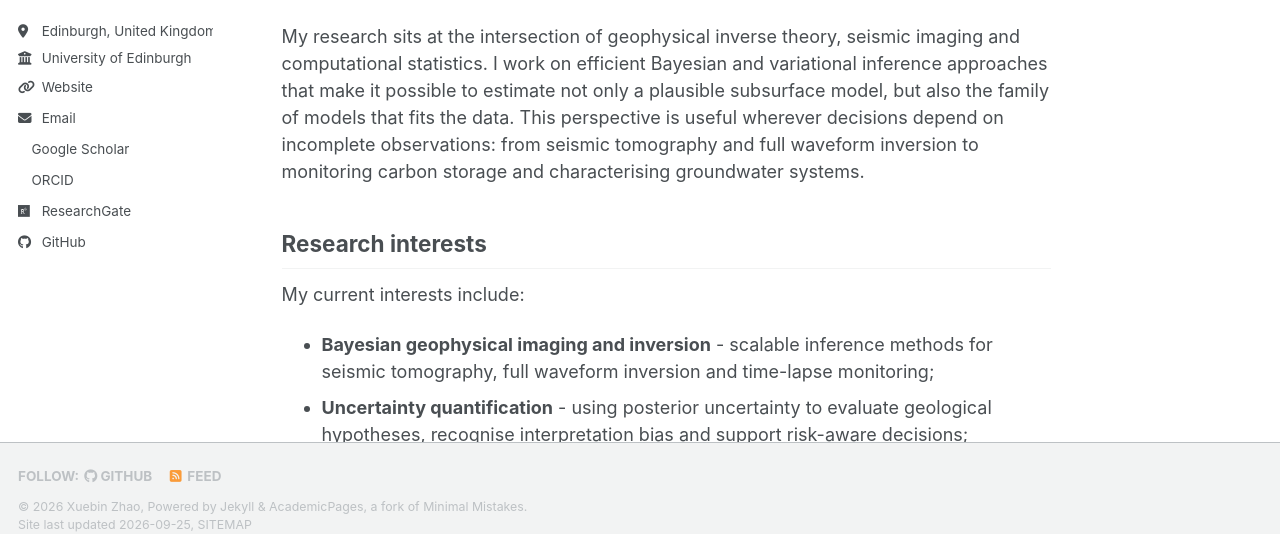
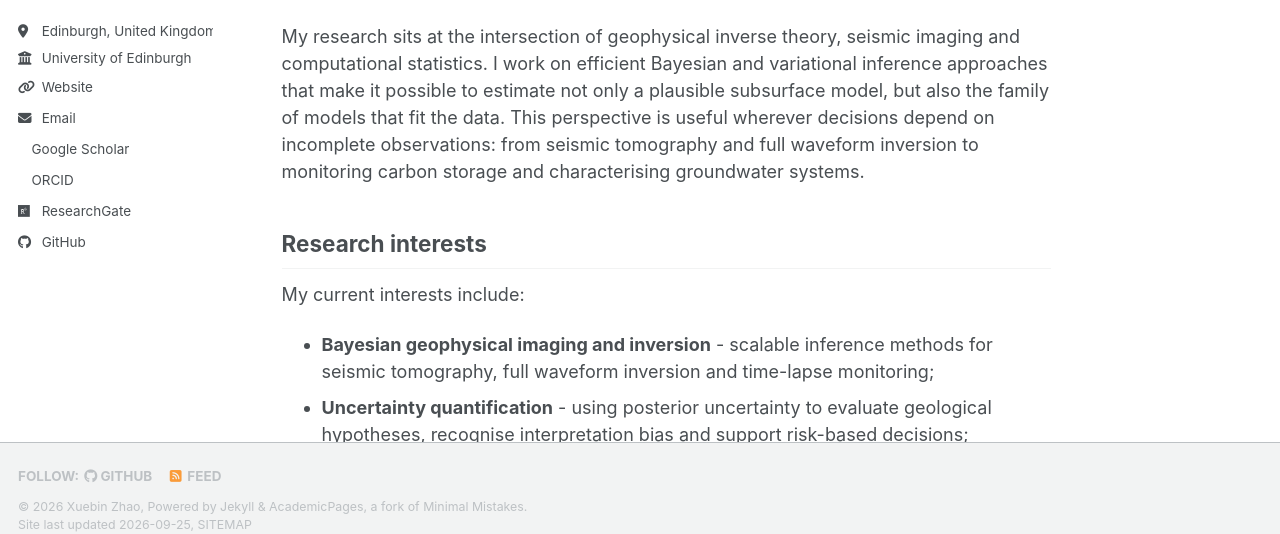
Before and after one commit to XuebinZhaoZXB/xuebinzhaozxb.github.io, a Jekyll site: the page built from content/about.md, in a window 1280 px wide and 900 px high. Shown: the part 347-881 px from the top of the window. Built offline with Jekyll 4.4.1, drawn with Linux system fonts in a browser that asks for light colours; a style sheet for code colours, icons or effects is not loaded; some of the changed text lies outside the part shown.

Commit message:
update About me page

```diff
--- a/content/about.md
+++ b/content/about.md
@@ -11,16 +11,16 @@ redirect_from:
 
 I am a Postdoctoral Research Associate at School of Geosciences, University of Edinburgh, working with [Professor Andrew Curtis](https://blogs.ed.ac.uk/curtis/). I develop probabilistic methods for imaging and understanding the Earth's subsurface, with a particular interest in how uncertainty can become a source of scientific insight rather than a limitation to be ignored.
 
-My research sits at the intersection of geophysical inverse theory, seismic imaging and computational statistics. I work on efficient Bayesian and variational inference approaches that make it possible to estimate not only a plausible subsurface model, but also the family of models that fits the data. This perspective is useful wherever decisions depend on incomplete observations: from seismic tomography and full waveform inversion to monitoring carbon storage and characterising groundwater systems.
+My research sits at the intersection of geophysical inverse theory, seismic imaging and computational statistics. I work on efficient Bayesian and variational inference approaches that make it possible to estimate not only a plausible subsurface model, but also the family of models that fit the data. This perspective is useful wherever decisions depend on incomplete observations: from seismic tomography and full waveform inversion to monitoring carbon storage and characterising groundwater systems.
 
 ## Research interests
 
 My current interests include:
 
 - **Bayesian geophysical imaging and inversion** - scalable inference methods for seismic tomography, full waveform inversion and time-lapse monitoring;
-- **Uncertainty quantification** - using posterior uncertainty to evaluate geological hypotheses, recognise interpretation bias and support risk-aware decisions;
-- **Seismic wavefield modelling and migration** - accurate and efficient algorithms for attenuative media and large-scale 3D problems;
-- **Geophysical applications for the energy transition** - especially subsurface characterisation and monitoring for CO2 storage.
+- **Uncertainty quantification** - using posterior uncertainty to evaluate geological hypotheses, recognise interpretation bias and support risk-based decisions;
+- **Seismic wavefield modelling and migration** - accurate and efficient algorithms for modelling seismic wave propagation and migration in attenuative media;
+- **Geophysical applications for the energy transition** - especially subsurface characterisation and monitoring for CO_2 storage.
 
 I am also developing [GeoPVI](https://github.com/XuebinZhaoZXB/GeoPVI), an open-source Python framework for geoscientific inversion using parametric variational inference methods.
 
```
